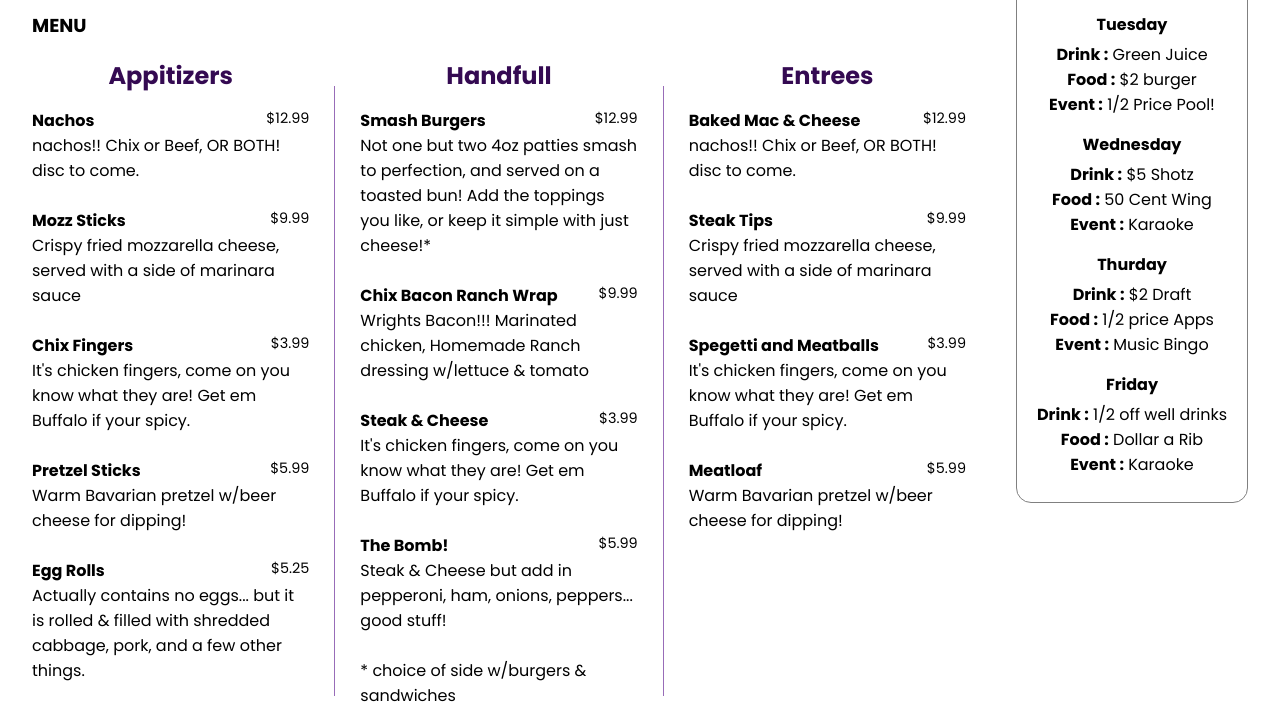
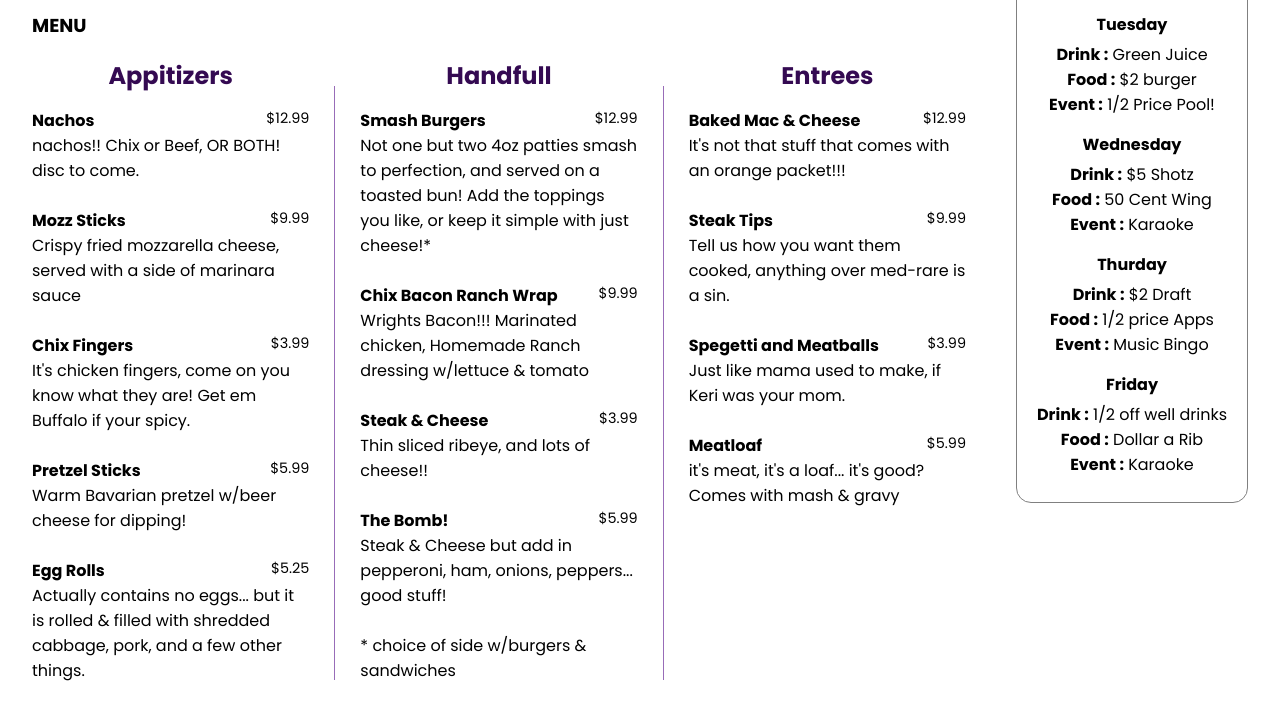
Before and after one commit to pschroeder70/at-the-door, an Astro site: page /menu in a window 1280 px wide. Shown: the part 259-970 px from the top of the page. Built offline with nearby package versions, Linux system fonts and the light colour scheme; Astro itself is replaced by a stand-in of ours; no server answers.

Commit message:
content update on menu

```diff
--- a/src/pages/menu.astro
+++ b/src/pages/menu.astro
@@ -38,17 +38,17 @@ let currentPage = 'menu';
             <h4>Handfull</h4>
             <MenuItem name="Smash Burgers" price="$12.99" disc="Not one but two 4oz patties smash to perfection, and served on a toasted bun! Add the toppings you like, or keep it simple with just cheese!*" />
             <MenuItem name="Chix Bacon Ranch Wrap" price="$9.99" disc="Wrights Bacon!!! Marinated chicken, Homemade Ranch dressing w/lettuce & tomato" />
-            <MenuItem name="Steak & Cheese" price="$3.99" disc="It's chicken fingers, come on you know what they are! Get em Buffalo if your spicy." />
+            <MenuItem name="Steak & Cheese" price="$3.99" disc="Thin sliced ribeye, and lots of cheese!!" />
             <MenuItem name="The Bomb!" price="$5.99" disc="Steak & Cheese but add in pepperoni, ham, onions, peppers... good stuff!" />
             <p>* choice of side w/burgers & sandwiches</p>
           </div>
           <div class="menu__column--border2"></div>
             <div class="menu__column menu__column--entrees">
             <h4>Entrees</h4>
-            <MenuItem menuItemPic={tacoPic} name="Baked Mac & Cheese" price="$12.99" disc="nachos!!  Chix or Beef, OR BOTH!  disc to come." />
-            <MenuItem menuItemPic={beefPic} name="Steak Tips" price="$9.99" disc="Crispy fried mozzarella cheese, served with a side of marinara sauce" />
-            <MenuItem menuItemPic={tacoPic} name="Spegetti and Meatballs" price="$3.99" disc="It's chicken fingers, come on you know what they are! Get em Buffalo if your spicy." />
-            <MenuItem menuItemPic={beefPic} name="Meatloaf" price="$5.99" disc="Warm Bavarian pretzel w/beer cheese for dipping!" />
+            <MenuItem menuItemPic={tacoPic} name="Baked Mac & Cheese" price="$12.99" disc="It's not that stuff that comes with an orange packet!!!" />
+            <MenuItem menuItemPic={beefPic} name="Steak Tips" price="$9.99" disc="Tell us how you want them cooked, anything over med-rare is a sin." />
+            <MenuItem menuItemPic={tacoPic} name="Spegetti and Meatballs" price="$3.99" disc="Just like mama used to make, if Keri was your mom." />
+            <MenuItem menuItemPic={beefPic} name="Meatloaf" price="$5.99" disc="it's meat, it's a loaf... it's good?  Comes with mash & gravy" />
           </div>
           <div class="menu__row menu__row--pizza">
             <h4>Pub Pizza $9.99</h4>
@@ -75,6 +75,7 @@ let currentPage = 'menu';
                 <li>Onion Rings</li>
                 <li>Side Salad</li>
                 <li>Rice</li>
+                <li>Mashed Potatos w/gravy</li>
               </ul>
             </div>
 
```
